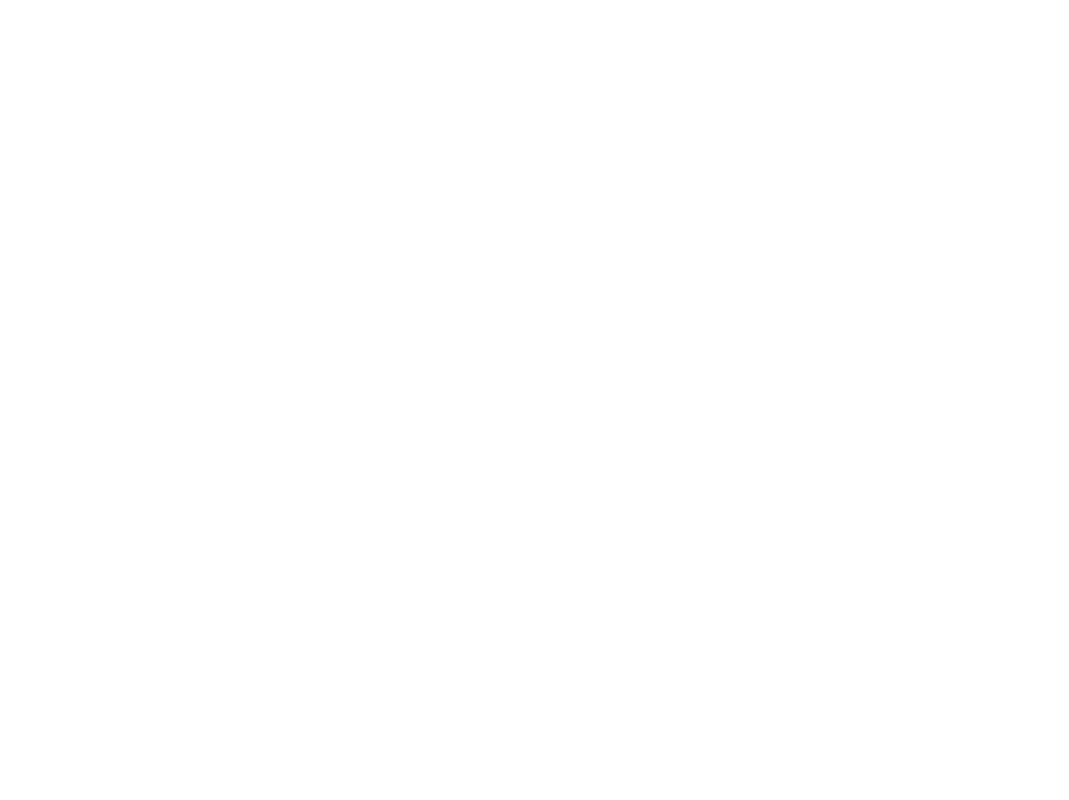
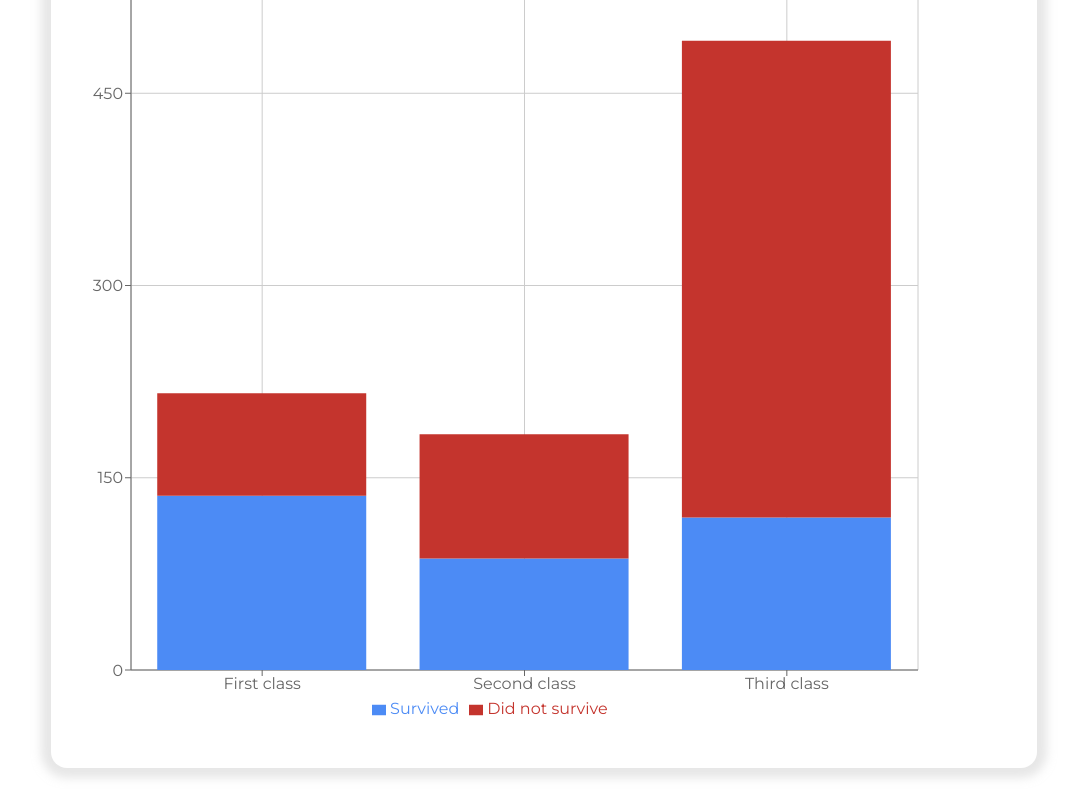
Before and after one commit to nazchini/data-dashboard, a React (Create React App) app: page / in a window 1280 px wide. Shown: the part 1192-1992 px from the top of the page, without its empty margins (211-1280 px from the left). Before the commit the page ends 1057 px from the top, so only its background shows below. Built offline with nearby package versions, Linux system fonts and the light colour scheme.

Commit message:
Build survival vs class histogram

```diff
--- /dev/null
+++ b/src/components/BarChart.jsx
@@ -0,0 +1,75 @@
+import styled from "styled-components";
+import {
+  BarChart,
+  Bar,
+  ResponsiveContainer,
+  Legend,
+  Tooltip,
+  XAxis,
+  YAxis,
+  CartesianGrid,
+} from "recharts";
+
+const data = require("../assets/titanic.json");
+const firstClass = {
+  Pclass: "First class",
+  Survived: 0,
+  "Did not survive": 0,
+};
+const secondClass = {
+  Pclass: "Second class",
+  Survived: 0,
+  "Did not survive": 0,
+};
+const thirdClass = {
+  Pclass: "Third class",
+  Survived: 0,
+  "Did not survive": 0,
+};
+
+for (let person of data) {
+  if (person.Pclass === 1) {
+    person.Survived === 1
+      ? (firstClass.Survived += 1)
+      : (firstClass["Did not survive"] += 1);
+  } else if (person.Pclass === 2) {
+    person.Survived === 1
+      ? (secondClass.Survived += 1)
+      : (secondClass["Did not survive"] += 1);
+  } else {
+    person.Survived === 1
+      ? (thirdClass.Survived += 1)
+      : (thirdClass["Did not survive"] += 1);
+  }
+}
+const survivorsByClass = [firstClass, secondClass, thirdClass];
+
+export default function Barchart() {
+  return (
+    <Section>
+      <ResponsiveContainer width="90%" aspect={1}>
+        <BarChart
+          data={survivorsByClass}
+          margin={{ top: 20, left: 20, right: 20, bottom: 50 }}
+        >
+          <CartesianGrid />
+          <XAxis dataKey="Pclass" />
+          <YAxis />
+          <Tooltip />
+          <Legend />
+          <Bar dataKey="Survived" stackId="a" fill="  #4c8bf5" />
+          <Bar dataKey="Did not survive" stackId="a" fill="#c4342d" />
+        </BarChart>
+      </ResponsiveContainer>
+    </Section>
+  );
+}
+
+const Section = styled.section`
+  text-align: center;
+  border-radius: 1rem;
+  -webkit-box-shadow: 0px 0px 10px 10px rgba(208, 208, 208, 0.5);
+  box-shadow: 0px 0px 10px 10px rgba(208, 208, 208, 0.5);
+  padding: 2rem 0 0 0;
+  }
+`;
--- a/src/components/Dashboard.jsx
+++ b/src/components/Dashboard.jsx
@@ -2,6 +2,7 @@
 import styled from "styled-components";
 import Navbar from "./Navbar";
 import Linechart from "./LineChart";
+import Barchart from "./BarChart";
 import scrollreveal from "scrollreveal";
 
 export default function Dashboard() {
@@ -22,13 +23,17 @@
       }
     );
   }, []);
+
   return (
+    <>
       <Section>
         <Navbar />
         <div className="flex">
           <Linechart />
+          <Barchart />
         </div>
       </Section>
+    </>
   );
 }
 
```
Lines whose indentation alone changed are shown as unchanged.
